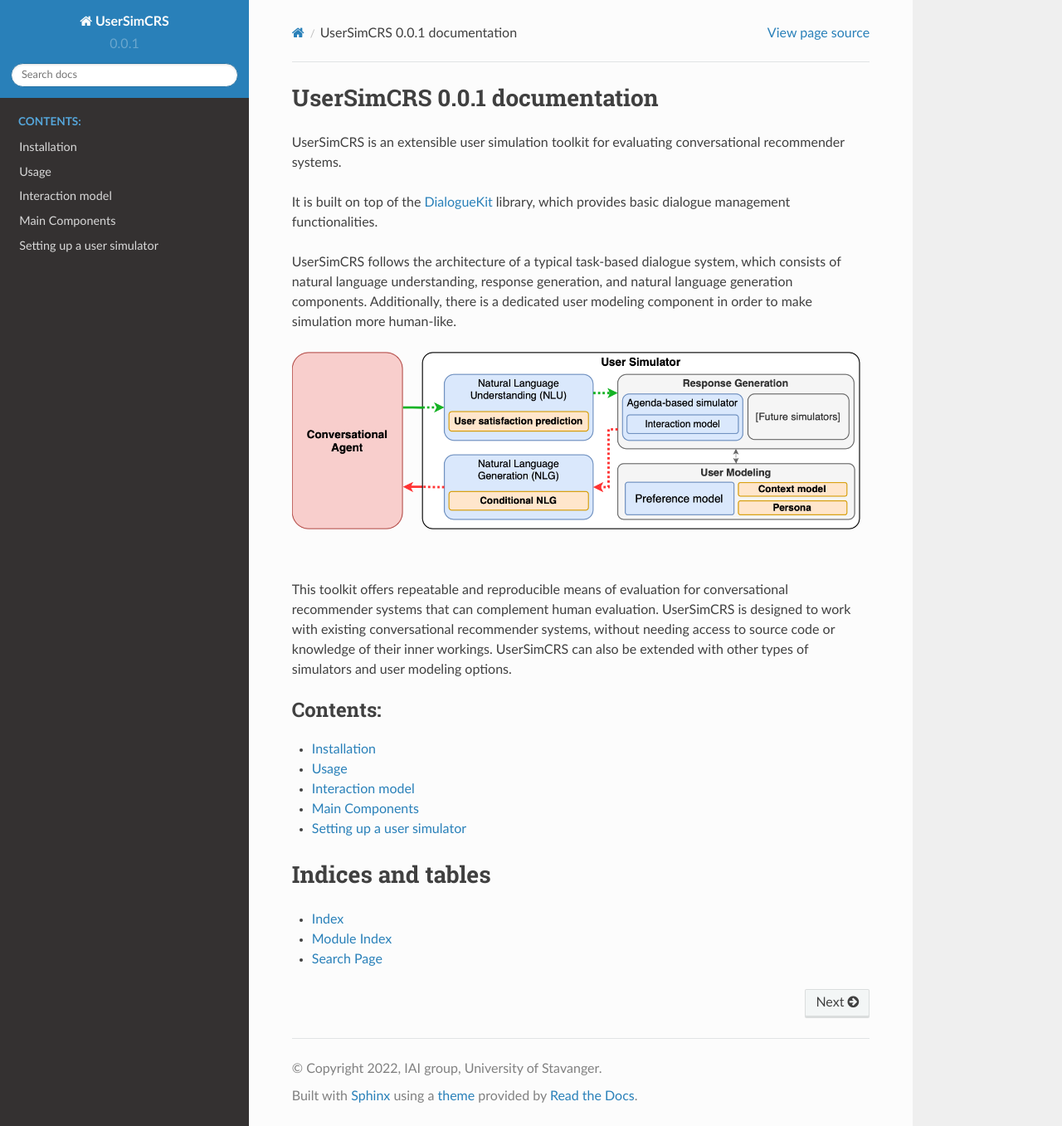
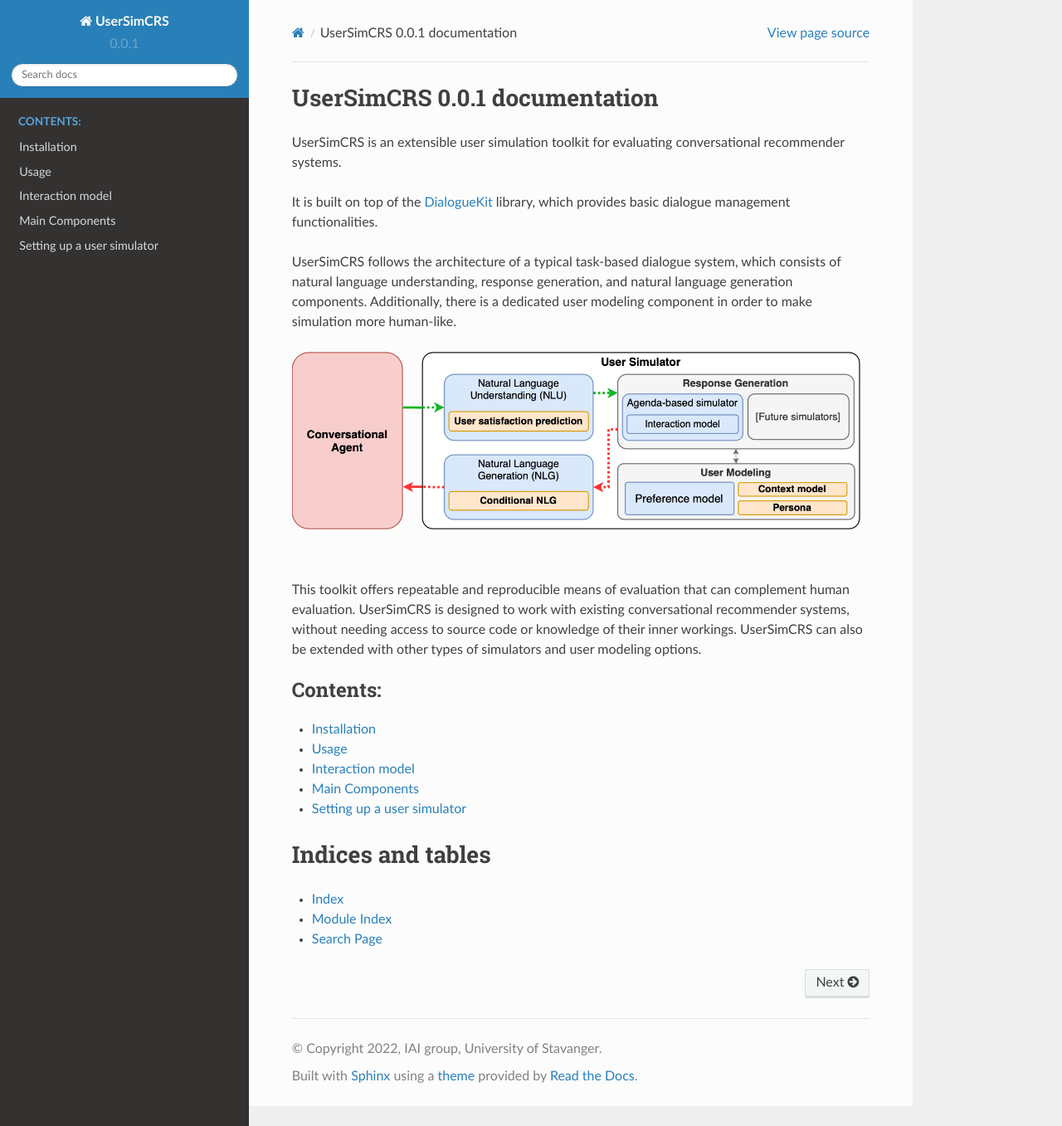
Before and after one commit to iai-group/UserSimCRS, a Sphinx documentation site: the page built from docs/source/index.rst, in a window 1280 px wide and 1357 px high. Shown: the whole window at 83% size. Built offline with Sphinx 7.4.7 and the Read the Docs theme 2.0.0, drawn with Linux system fonts in a browser that asks for light colours; pages that are not in the unit, such as notebooks, are missing from menus.

Commit message:
Simplify text

```diff
--- a/docs/source/index.rst
+++ b/docs/source/index.rst
@@ -11,7 +11,7 @@
     :width: 700
     :alt: Conceptual overview of the user simulator.
 
-This toolkit offers repeatable and reproducible means of evaluation for conversational recommender systems that can complement human evaluation.
+This toolkit offers repeatable and reproducible means of evaluation that can complement human evaluation.
 UserSimCRS is designed to work with existing conversational recommender systems, without needing access to source code or knowledge of their inner workings.
 UserSimCRS can also be extended with other types of simulators and user modeling options.
 
```
